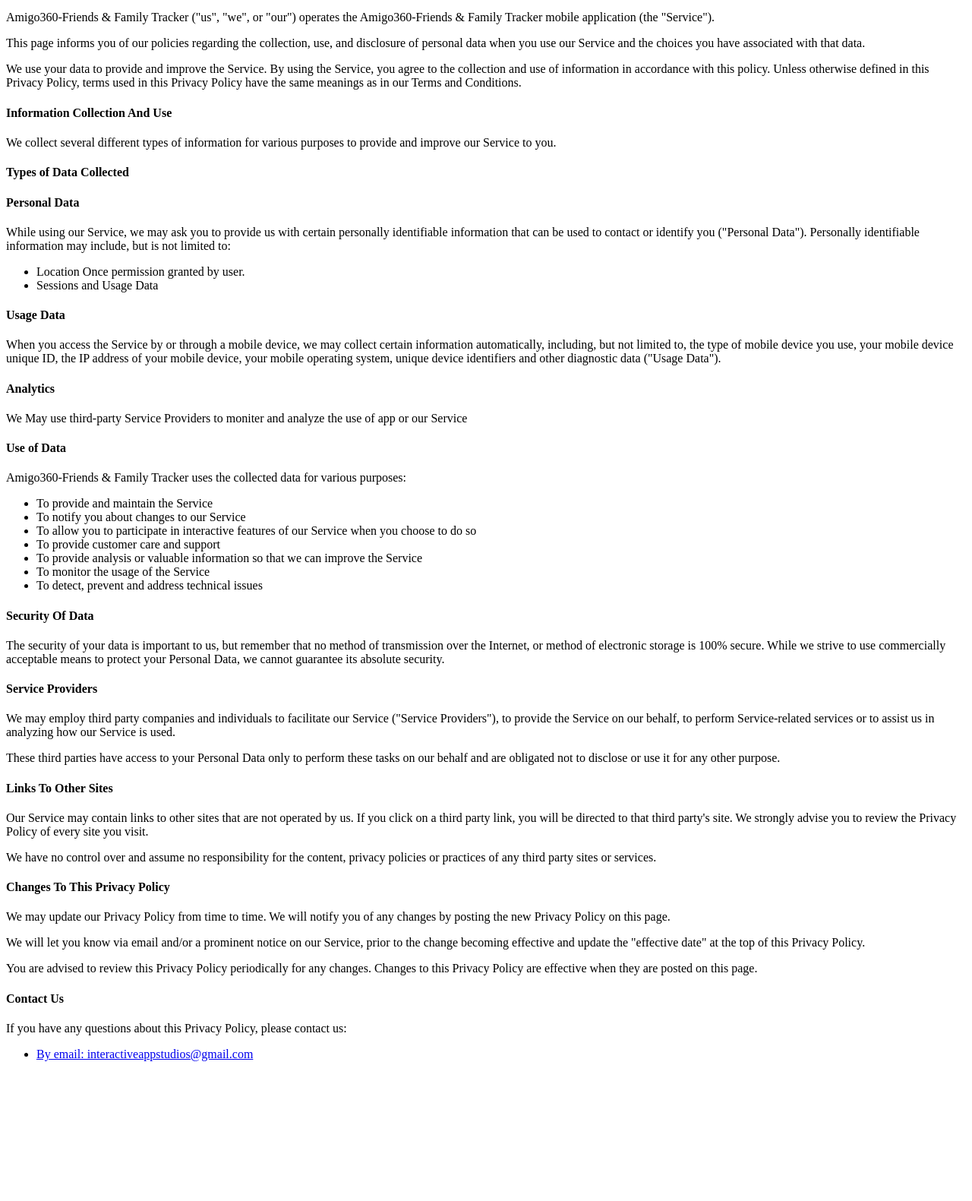
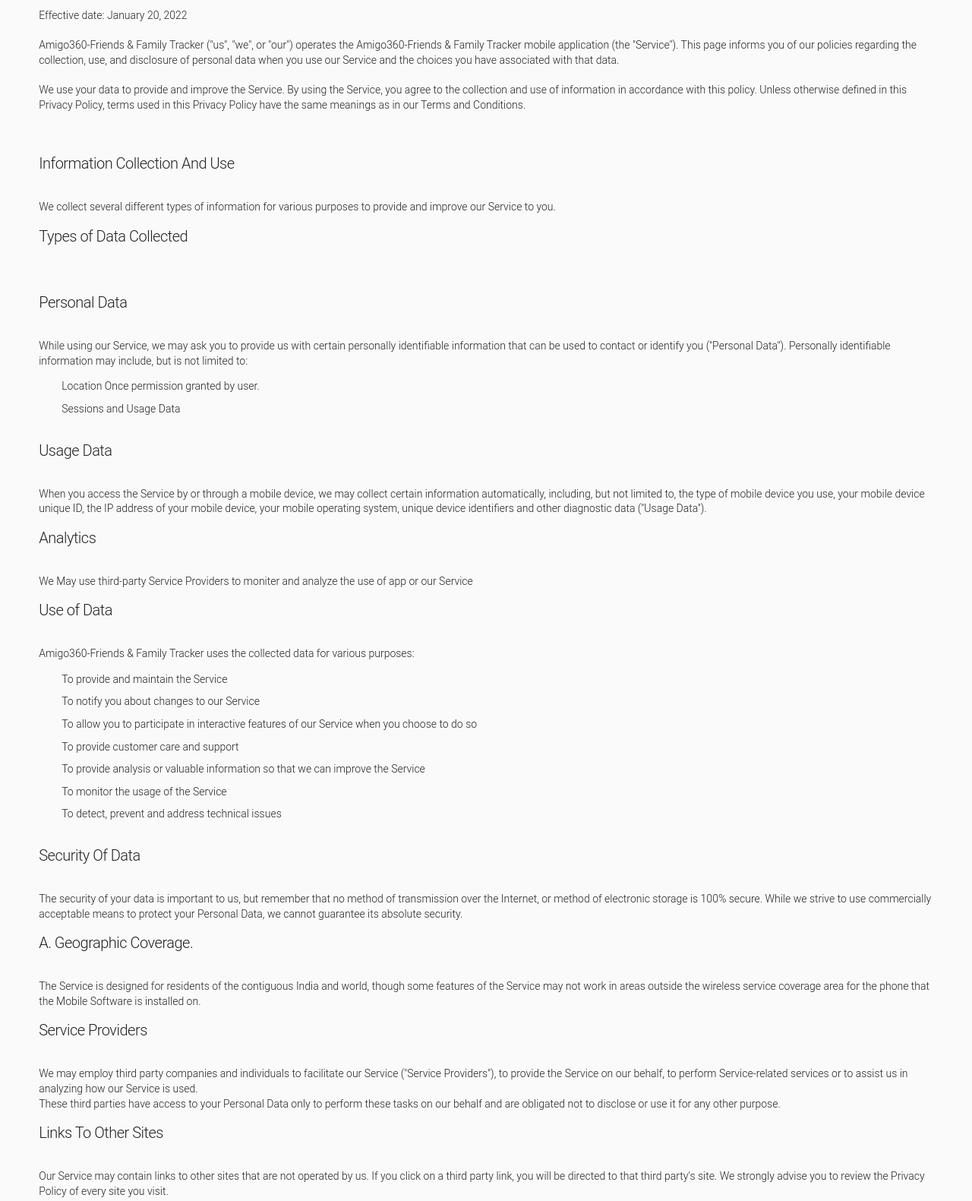
Before and after one commit to vijaymallela2021/Amigo360, a plain HTML site: page PrivacyPolicy.html in a window 1280 px wide. Shown: the part 127-1708 px from the top of the page at 76% size. Before the commit the page ends 1540 px from the top, so only its background shows below. Drawn offline with nearby package versions, Linux system fonts and the light colour scheme.

Commit message:
updated
updated

```diff
--- a/PrivacyPolicy.html
+++ b/PrivacyPolicy.html
@@ -1,57 +1,91 @@
-<!doctype html>
+
+<!DOCTYPE html>
 <html>
-<head>
+	<head>
 <meta charset="utf-8">
-<title>Privacy &amp; Policy</title>
+<title>Amigo360 - Privacy &amp; Policy</title>
+<script type="text/javascript" src="http://code.jquery.com/jquery-1.7.1.min.js"></script>
+
+<link rel="stylesheet" href="style.css">
+<link rel="stylesheet" type="text/css" href="./slick/slick.css">
+  <link rel="stylesheet" type="text/css" href="./slick/slick-theme.css">
+  <style type="text/css">
+
+
+    .slider {
+        width: 76%;
+        margin: 50px auto;
+    }
+
+    .slick-slide {
+      margin: 0px 5px;
+    }
+
+    .slick-slide img {
+      width: 100%;
+    }
+
+    .slick-prev:before,
+    .slick-next:before {
+      color: black;
+    }
+
+
+    .slick-slide {
+      transition: all ease-in-out .3s;
+      opacity: .2;
+    }
+
+    .slick-active {
+      opacity: 1;
+    }
+
+    .slick-current {
+      opacity: 1;
+    }
+  </style>
 </head>
 
 <body>
 <div class="topPage">
-<h2 class="page_title">Amigo360 - Privacy &amp; Policy</h2>
+<h2 class="page_title">Amigo360 - Privacy & Policy</h2>
 
 	<div class="page_single layout_fullwidth_padding">
 
-<h4> Privacy &amp; Policy</h4>
+<h4>Privacy & Policy</h4>
+<p>Effective date: January 20, 2022
+<br><br>
+Amigo360-Friends & Family Tracker ("us", "we", or "our") operates the Amigo360-Friends & Family Tracker mobile application (the "Service").
 
-<p>Effective date: January 20, 2022</p>
-
-
-<p>Amigo360-Friends & Family Tracker ("us", "we", or "our") operates the Amigo360-Friends & Family Tracker mobile application (the "Service").</p>
-
-<p>This page informs you of our policies regarding the collection, use, and disclosure of personal data when you use our Service
-  and the choices you have associated with that data.
-</p>
-
-<p>We use your data to provide and improve the Service. By using the Service, you agree to the collection and use of information in accordance with this policy. Unless otherwise defined in this Privacy Policy, terms used in this Privacy Policy have the same meanings as in our Terms and Conditions.</p>
-
-<h4 class="page_subtitle">Information Collection And Use</h4>
+This page informs you of our policies regarding the collection, use, and disclosure of personal data when you use our Service and the choices you have associated with that data.
+<br><br>
+We use your data to provide and improve the Service. By using the Service, you agree to the collection and use of information in accordance with this policy. Unless otherwise defined in this Privacy Policy, terms used in this Privacy Policy have the same meanings as in our Terms and Conditions.</p>
+<br><br>
+<h4>Information Collection And Use</h4>
 
 <p>We collect several different types of information for various purposes to provide and improve our Service to you.</p>
 
-<h4 class="page_subtitle">Types of Data Collected</h4>
-
+<h4>Types of Data Collected</h4>
+		<br><br>
 <h4>Personal Data</h4>
-
 <p>While using our Service, we may ask you to provide us with certain personally identifiable information that can be used to contact or identify you ("Personal Data"). Personally identifiable information may include, but is not limited to:</p>
-
 <ul class="simple_list">
 <li>Location Once permission granted by user.</li>
 <li>Sessions and Usage Data</li>
 </ul>
 
-	<h4>Usage Data</h4>
+<h4>Usage Data</h4>
 
-	<p>When you access the Service by or through a mobile device, we may collect certain information automatically,
-		 including, but not limited to, the type of mobile device you use, your mobile device unique ID, the IP address of your mobile device, your mobile operating system, unique device identifiers and other diagnostic data ("Usage Data").</p>
+<p>When you access the Service by or through a mobile device, we may collect certain information automatically, including, but not limited to, the type of mobile device you use, your mobile device unique ID, the IP address of your mobile device, your mobile operating system, unique device identifiers and other diagnostic data ("Usage Data").</p>
 
+<h4>Analytics</h4>
 
+<p>We May use third-party Service Providers to moniter and analyze the use of app or our Service</p>
 
-        <h4>Analytics</h4>
-        <p>We May use third-party Service Providers to moniter and analyze the use of app or our Service</p>
-		 <h4 class="page_subtitle">Use of Data</h4>
+<h4>Use of Data</h4>
 
-		 <p>Amigo360-Friends & Family Tracker uses the collected data for various purposes:</p>
-		 <ul class="simple_list">
+<p>Amigo360-Friends & Family Tracker uses the collected data for various purposes:</p>
+		<ul class="simple_list">
 		     <li>To provide and maintain the Service</li>
 		     <li>To notify you about changes to our Service</li>
 		     <li>To allow you to participate in interactive features of our Service when you choose to do so</li>
@@ -61,34 +95,39 @@
 		     <li>To detect, prevent and address technical issues</li>
 		 </ul>
 
-		 <h4 class="page_subtitle">Security Of Data</h4>
-		 <p>The security of your data is important to us, but remember that no method of transmission over the Internet,
-		 	or method of electronic storage is 100% secure. While we strive to use commercially acceptable means to protect your Personal Data,
-		 	we cannot guarantee its absolute security.</p>
-			<h4 class="page_subtitle">Service Providers</h4>
-			<p>We may employ third party companies and individuals to facilitate our Service ("Service Providers"),
-				 to provide the Service on our behalf, to perform Service-related services or to assist us in analyzing how our Service is used.</p>
-			<p>These third parties have access to your Personal Data only to perform these tasks on our behalf and are obligated not to disclose or use it for any other purpose.</p>
 
+<h4>Security Of Data</h4>
+<p>The security of your data is important to us, but remember that no method of transmission over the Internet, or method of electronic storage is 100% secure. While we strive to use commercially acceptable means to protect your Personal Data, we cannot guarantee its absolute security.</p>
 
-			<h4 class="page_subtitle">Links To Other Sites</h4>
-			<p>Our Service may contain links to other sites that are not operated by us.
-				If you click on a third party link, you will be directed to that third party's site.
-				We strongly advise you to review the Privacy Policy of every site you visit.</p>
-			<p>We have no control over and assume no responsibility for the content, privacy policies or practices of any third party sites or services.</p>
+<h4>A. Geographic Coverage.</h4>
+<p>The Service is designed for residents of the contiguous India and world,
+  though some features of the Service may not work in areas outside the wireless service coverage area for the phone that the Mobile Software is installed on.</p>
 
-			<h4 class="page_subtitle">Changes To This Privacy Policy</h4>
-			<p>We may update our Privacy Policy from time to time. We will notify you of any changes by posting the new Privacy Policy on this page.</p>
-			<p>We will let you know via email and/or a prominent notice on our Service, prior to the change becoming effective and update the "effective date" at the top of this Privacy Policy.</p>
-			<p>You are advised to review this Privacy Policy periodically for any changes. Changes to this Privacy Policy are effective when they are posted on this page.</p>
+<h4>Service Providers</h4>
+
+<p>
+
+  We may employ third party companies and individuals to facilitate our Service ("Service Providers"), to provide the Service on our behalf, to perform Service-related services or to assist us in analyzing how our Service is used.
+<br>
+These third parties have access to your Personal Data only to perform these tasks on our behalf and are obligated not to disclose or use it for any other purpose.
+</p>
+<h4>Links To Other Sites</h4>
+
+		 <p>Our Service may contain links to other sites that are not operated by us. If you click on a third party link, you will be directed to that third party's site. We strongly advise you to review the Privacy Policy of every site you visit.
+<br>
+We have no control over and assume no responsibility for the content, privacy policies or practices of any third party sites or service
+  </p>
 
 
 
+<h4>Changes To This Privacy Policy</h4>
+<p>We may update our Privacy Policy from time to time. We will notify you of any changes by posting the new Privacy Policy on this page.
+<br>
+We will let you know via email and/or a prominent notice on our Service, prior to the change becoming effective and update the "effective date" at the top of this Privacy Policy.
+<br>
+You are advised to review this Privacy Policy periodically for any changes. Changes to this Privacy Policy are effective when they are posted on this page</p>
 
-	</div>
-
-
-<div class="page_single layout_fullwidth_padding">
+		<div class="page_single layout_fullwidth_padding">
 	<h4 class="page_subtitle">Contact Us</h4>
 	<p>If you have any questions about this Privacy Policy, please contact us:</p>
 	  <ul class="simple_list">
@@ -96,8 +135,14 @@
 
 					</ul>
 
+<p>This document was last updated on January 20, 2022</p>
+	</div>
+
+
 
 	</div>
+
+
 </div>
 
 </body>
```
Also changed, not shown: terms&conditions.html (+1 -1 lines).
